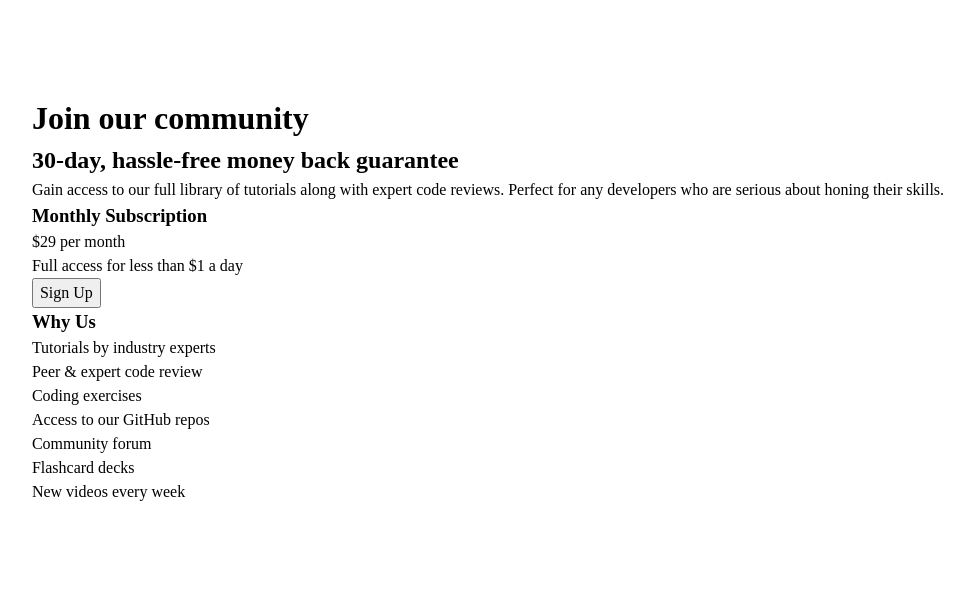
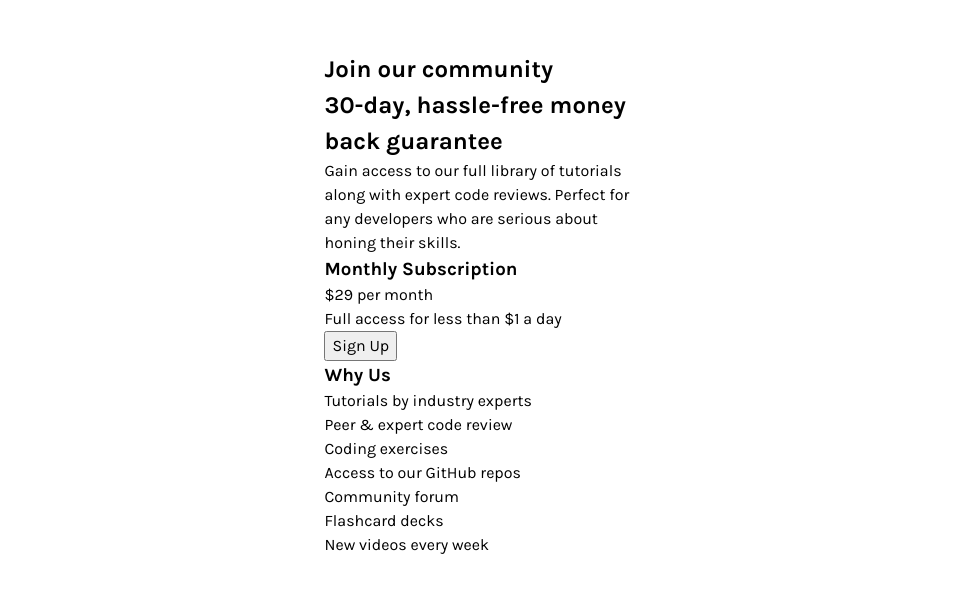
Before and after one commit to MitaliShah/single-price-grid-componentt, a plain HTML site: page index.html in a window 1280 px wide. Shown: the part 101-694 px from the top of the page, without its empty margins (152-1126 px from the left). Drawn offline with Linux system fonts and the light colour scheme.

Commit message:
initial styling typography

```diff
--- a/index.html
+++ b/index.html
@@ -5,27 +5,28 @@
   <meta name="viewport" content="width=device-width, initial-scale=1.0"> <!-- displays site properly based on user's device -->
 
   <link rel="icon" type="image/png" sizes="32x32" href="./images/favicon-32x32.png">
-
+  <link rel="preconnect" href="https://fonts.googleapis.com">
+  <link rel="preconnect" href="https://fonts.gstatic.com" crossorigin>
+  <link href="https://fonts.googleapis.com/css2?family=Karla:wght@400;700&display=swap" rel="stylesheet">
   <title>Frontend Mentor | Single Price Grid Component</title>
   <link rel="stylesheet" href="./styles.css" >
 </head>
 <body>
   <main class="container">
-    <h1>Join our community</h1>
-
-    <section>
+    <section class="section-one">
+      <h1>Join our community</h1>
       <h2>30-day, hassle-free money back guarantee</h2>
       <p>Gain access to our full library of tutorials along with expert code reviews. Perfect for any developers who are serious about honing their skills.</p>
     </section>
 
-    <section>
+    <section class="section-two">
       <h3>Monthly Subscription</h3>
       <span>&dollar;29 <span>per month</span></span>
       <p>Full access for less than $1 a day</p>
       <button>Sign Up</button>
     </section>
 
-    <section>
+    <section class="section-three">
       <h3>Why Us</h3>
       <p>Tutorials by industry experts</p>
       <p>Peer &amp; expert code review</p>
@@ -36,6 +37,5 @@
       <p>New videos every week</p>
     </section>
   </main>
-
 </body>
 </html>
--- a/styles.css
+++ b/styles.css
@@ -27,15 +27,30 @@
     isolation: isolate;
     }
 
-    /* :root {
+    :root {
+        /* PRIMARY */
 
-    } */
+        --cyan: hsl(179, 62%, 43%);
+        --bright-yellow: hsl(71, 73%, 54%);
+
+        /* NEUTRAL */
+        --light-gray: hsl(204, 43%, 93%);
+        --grayish-blue: hsl(218, 22%, 67%);
+    }
 
     body {
         margin: 0;
         padding: 0;
+        font-family: 'Karla', sans-serif;
         min-height: 100vh;
         display: flex;
         justify-content: center;
         align-items: center;
     }
+
+    .container {
+        max-width: 20.44rem;
+        margin: 4.5rem 2rem 3.88rem;
+        display: grid;
+        grid-template-rows: ;
+    }
```
